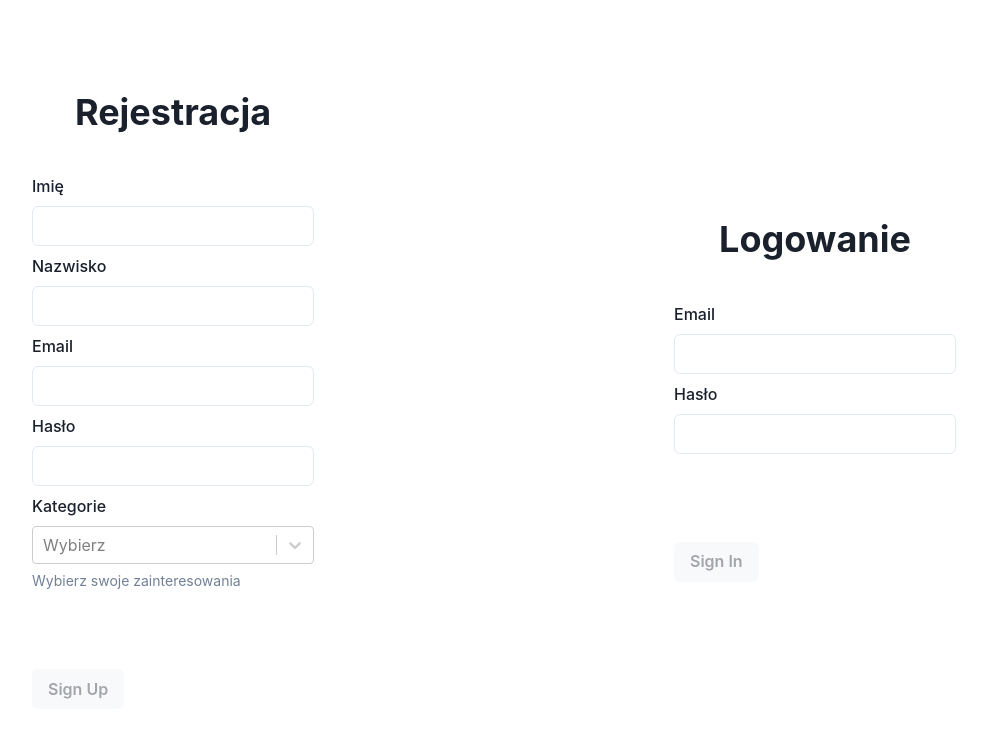
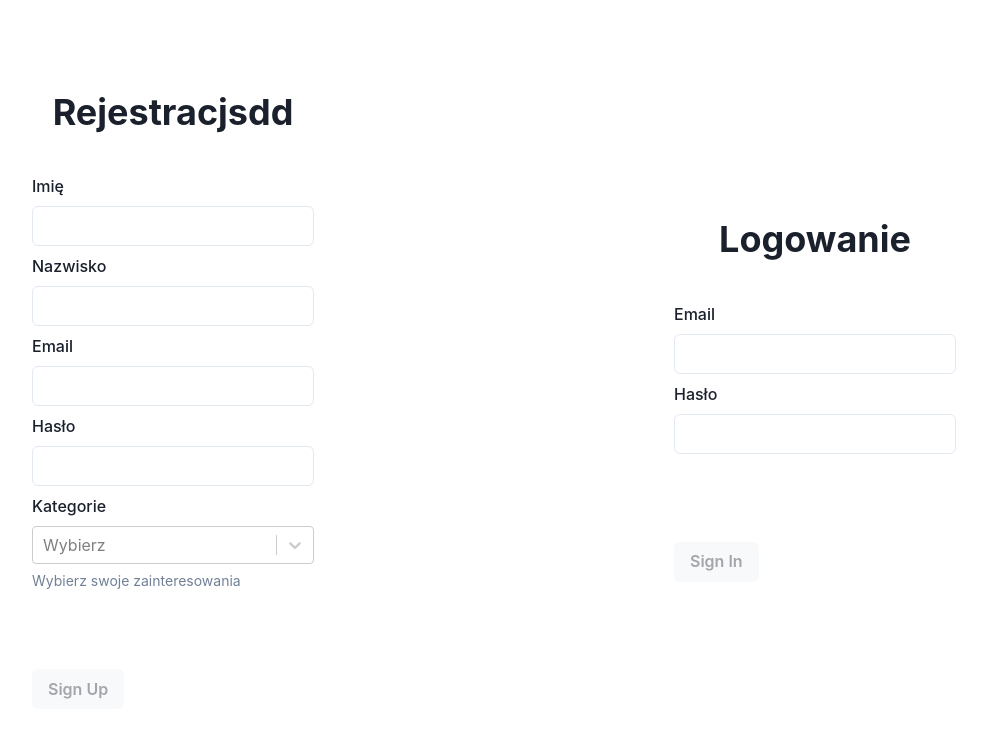
Before and after one commit to Mateusz966/courses-app, a React (Create React App) app in the folder frontend/: page / in a window 1280 px wide. Shown: the top 738 px of the page, without its empty margins (146-1133 px from the left). Built offline with nearby package versions, Linux system fonts and the light colour scheme; no server answers.

Commit message:
fixing hot reload

```diff
--- a/frontend/src/views/Home/index.tsx
+++ b/frontend/src/views/Home/index.tsx
@@ -11,7 +11,7 @@ const Home: FC = () => {
         <Center flexWrap="wrap" bg="white" height="100vh">
           <Box>
             <Heading mb={10} w="100%" textAlign="center">
-              Rejestracja
+              Rejestracjsdd
             </Heading>
             <RegisterForm />
           </Box>
```
Also changed, not shown: 1 other file (tests, documents, lock files or other folders).
